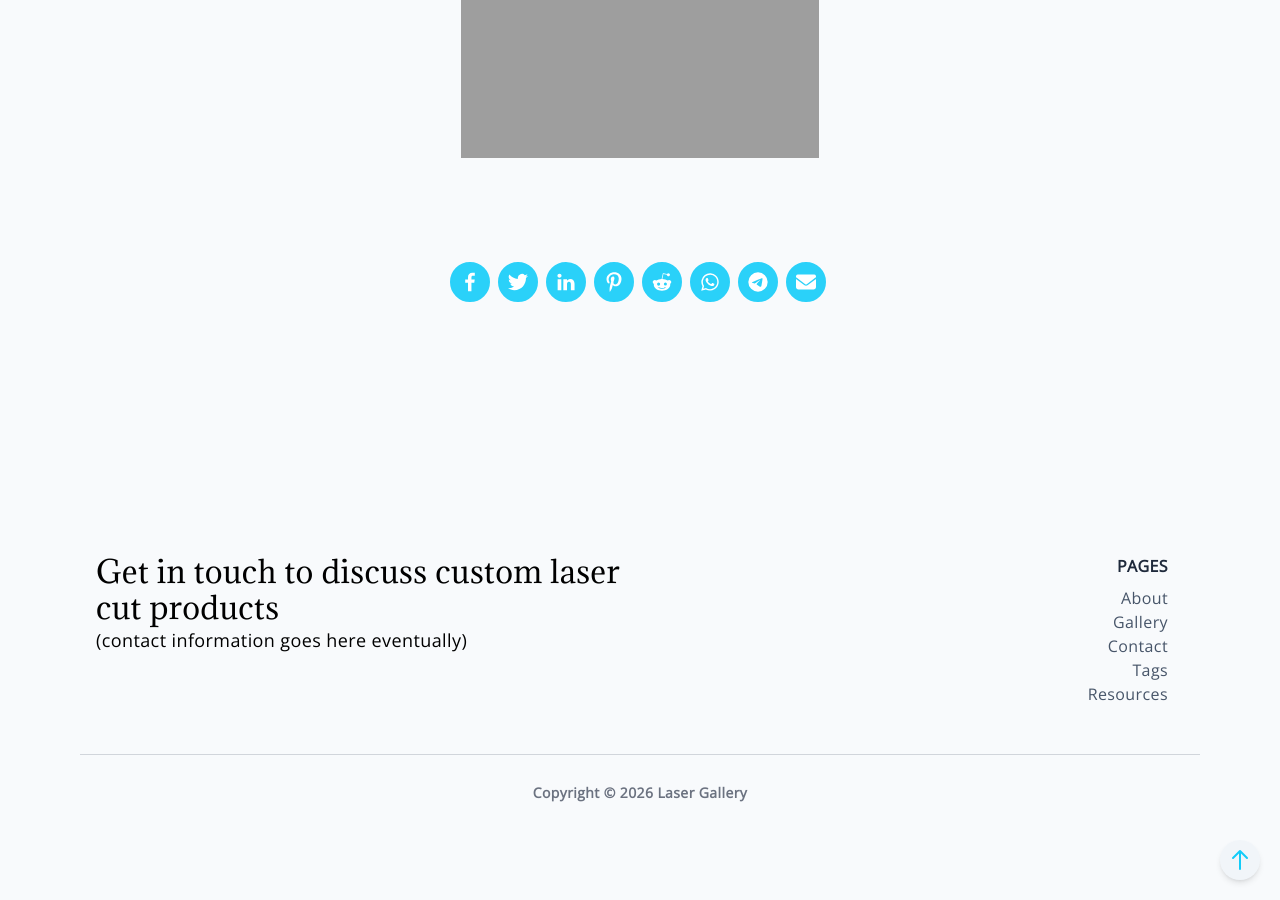
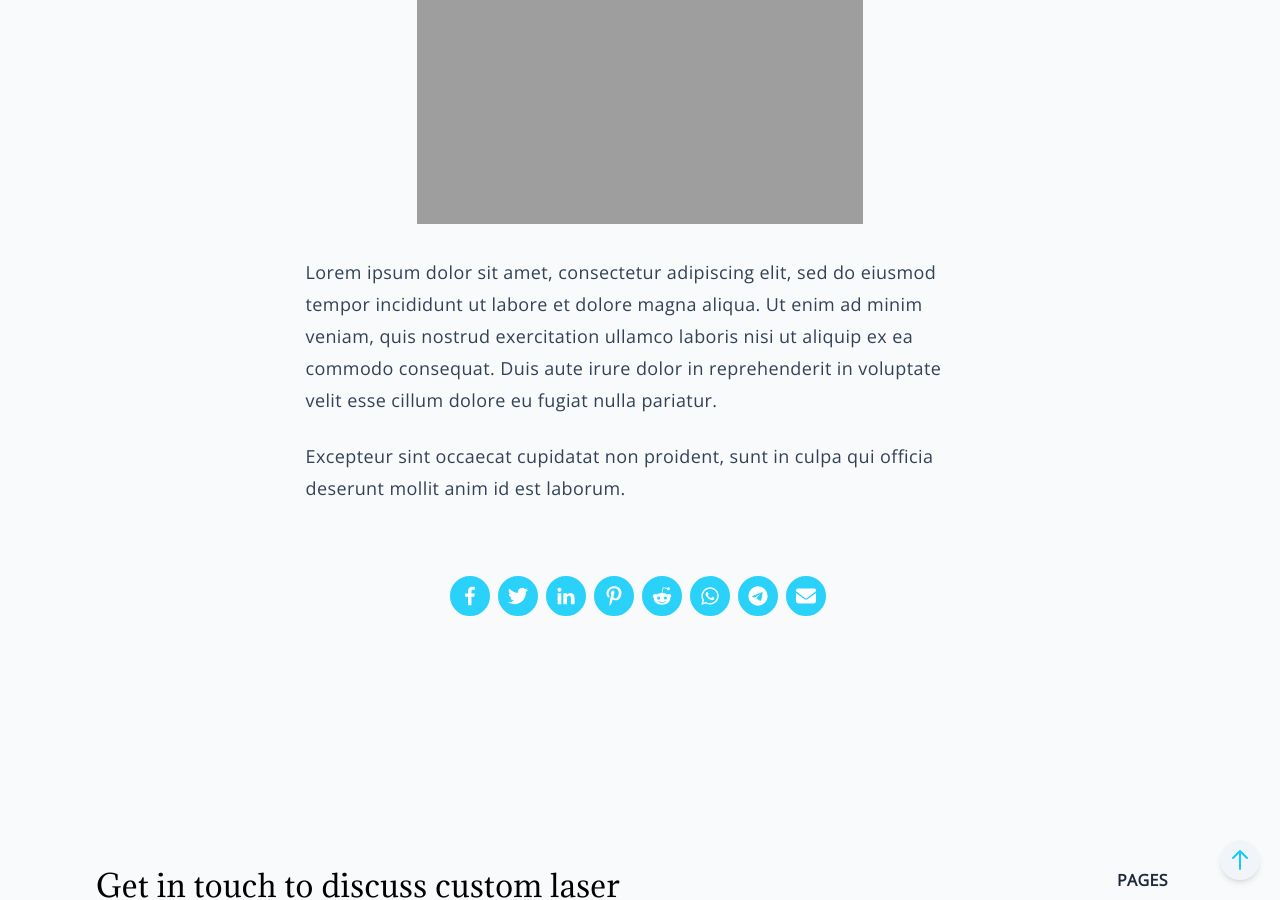
Before and after one commit to paper-engineer/laser-gallery, a Jekyll site: the page built from docs/_posts/2026-04-19-post-template.md, in a window 1280 px wide and 900 px high, scrolled down 1002 px. Built offline with Jekyll 4.4.1, drawn with Linux system fonts in a browser that asks for light colours.

Commit message:
Update 2026-04-19-post-template.md

```diff
--- a/docs/_posts/2026-04-19-post-template.md
+++ b/docs/_posts/2026-04-19-post-template.md
@@ -18,3 +18,7 @@ Settings:
 
 For pictures use
 ![alt]({{ site.url }}{{ site.baseurl }}/assets/images/bio-photo.jpg)
+
+Lorem ipsum dolor sit amet, consectetur adipiscing elit, sed do eiusmod tempor incididunt ut labore et dolore magna aliqua. Ut enim ad minim veniam, quis nostrud exercitation ullamco laboris nisi ut aliquip ex ea commodo consequat. Duis aute irure dolor in reprehenderit in voluptate velit esse cillum dolore eu fugiat nulla pariatur.
+
+Excepteur sint occaecat cupidatat non proident, sunt in culpa qui officia deserunt mollit anim id est laborum.
```
